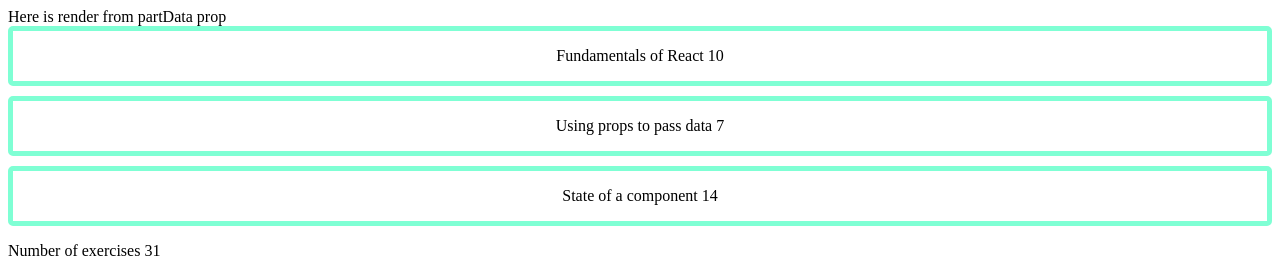
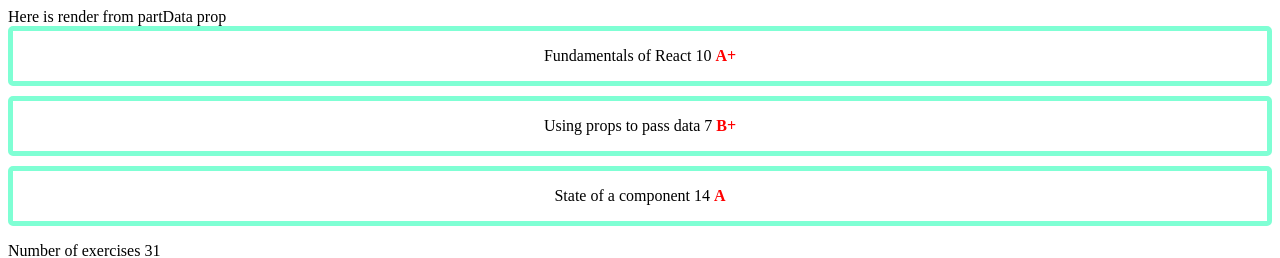
Before and after one commit to stacy-gol/web-crash-course, a React (Create React App) app in the folder task-2/courseinfo/: page / in a window 1280 px wide. Shown: the part 282-540 px from the top of the page. Built offline with nearby package versions, Linux system fonts and the light colour scheme.

Commit message:
#6 done additional props drilling

```diff
--- a/task-2/courseinfo/src/App.js
+++ b/task-2/courseinfo/src/App.js
@@ -12,7 +12,7 @@ const Part = (props) => {
   return (
     <div className="part">
       <p>
-        {props.part} {props.exercises}
+        {props.part} {props.exercises} <span className="mark">{props.mark}</span>
       </p>
     </div>
   );
@@ -27,7 +27,7 @@ const Content = (props) => {
       <Part part={props.part3} exercises={props.exercises3} />
       Here is render from partData prop
       {props.partsData.map((onePartData) => {
-        return <Part part={onePartData.part} exercises={onePartData.exercises} />
+        return <Part part={onePartData.part} exercises={onePartData.exercises} mark={onePartData.mark}/>
       })}
     </div>
   );
@@ -37,15 +37,18 @@ const App = () => {
   const course = "Half Stack application development";
   const part1 = "Fundamentals of React";
   const exercises1 = 10;
+  const mark1 = "A+";
   const part2 = "Using props to pass data";
   const exercises2 = 7;
+  const mark2 = "B+";
   const part3 = "State of a component";
   const exercises3 = 14;
+  const mark3 = "A";
 
   const partsData = [
-    { part: part1, exercises: exercises1 },
-    { part: part2, exercises: exercises2 },
-    { part: part3, exercises: exercises3 },
+    { part: part1, exercises: exercises1, mark: mark1},
+    { part: part2, exercises: exercises2, mark: mark2},
+    { part: part3, exercises: exercises3, mark: mark3},
   ];
   return (
     <div>
--- a/task-2/courseinfo/src/styles.css
+++ b/task-2/courseinfo/src/styles.css
@@ -8,3 +8,8 @@
   justify-content: center;
   border-radius: 5px;
 }
+
+.mark {
+  font-weight: 700;
+  color: red;
+}
```
